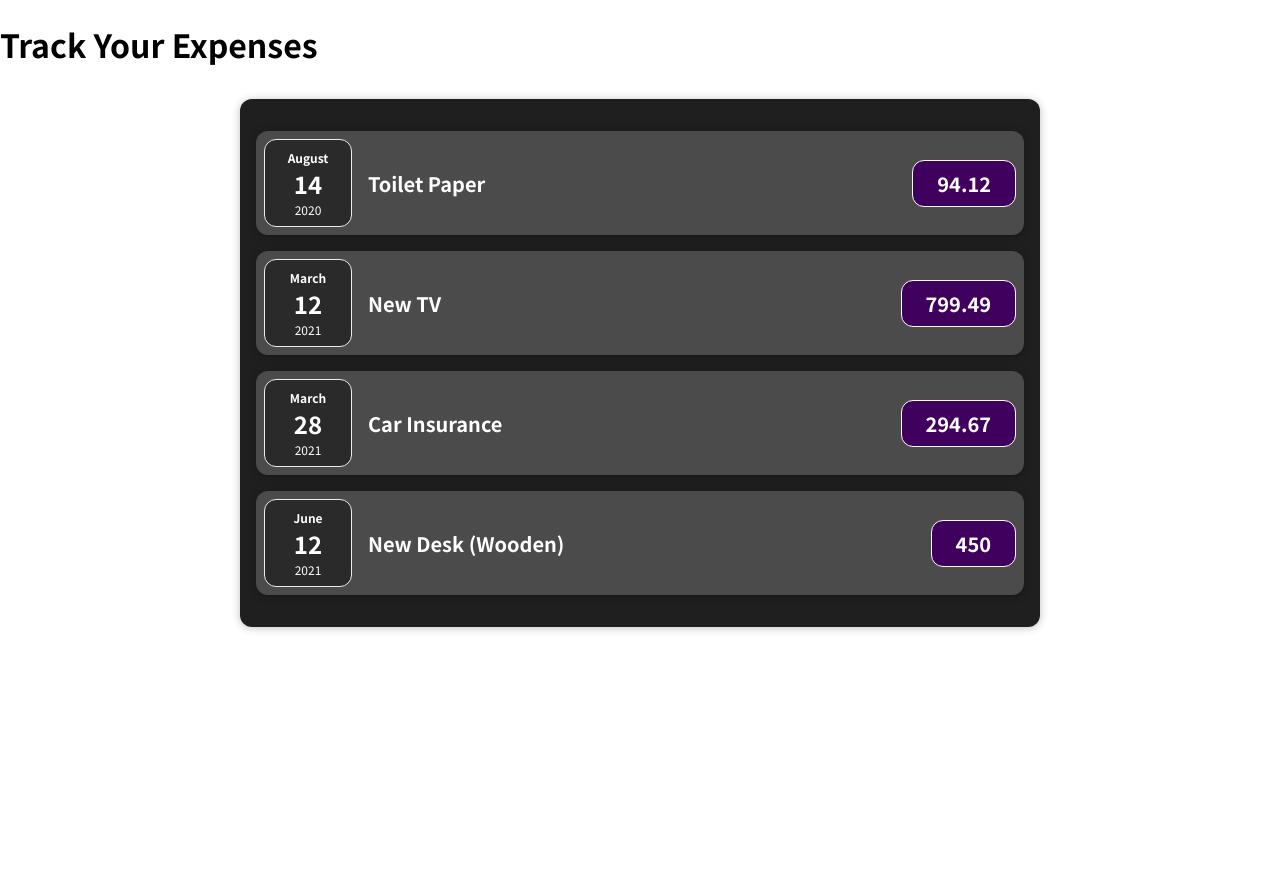
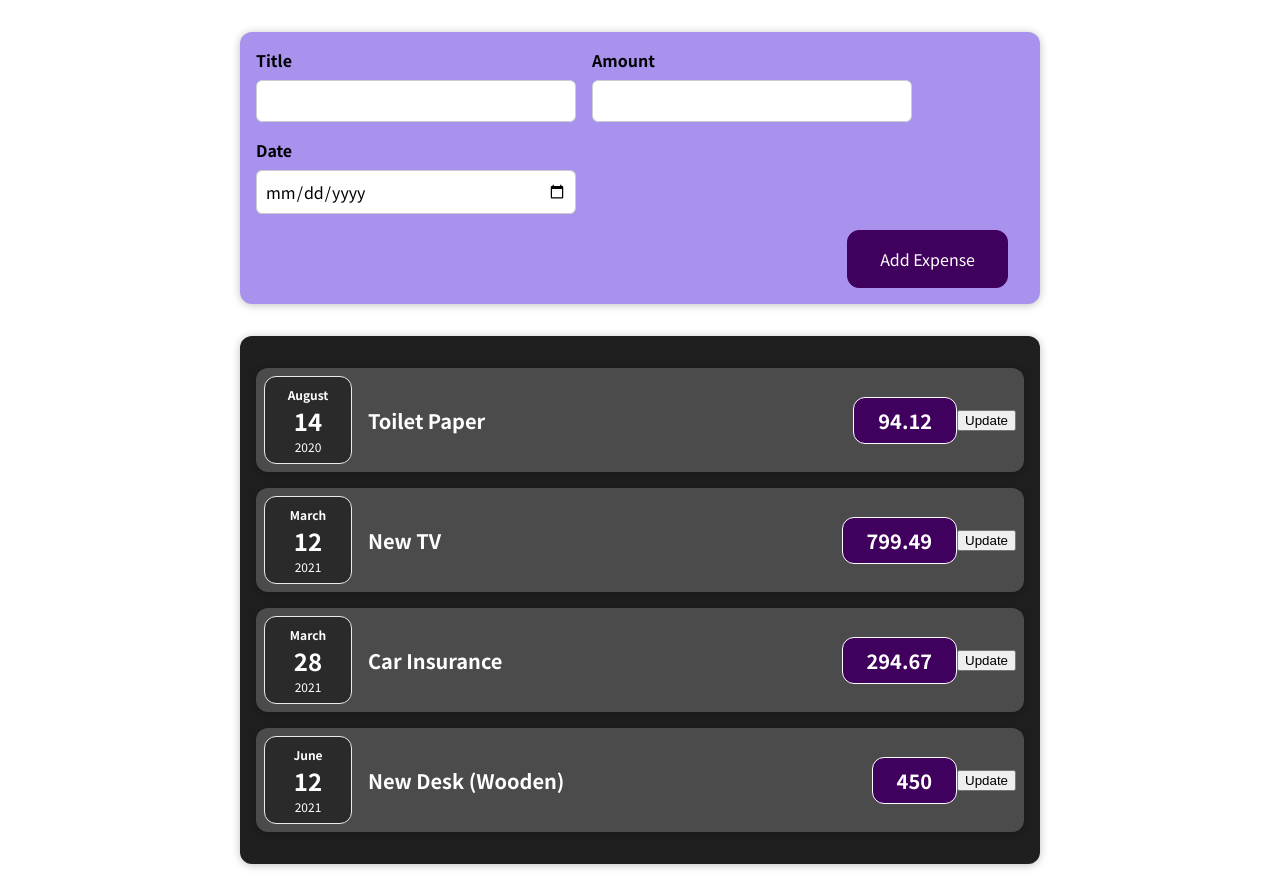
Before and after one commit to merv-e/track-your-expenses, a React (Create React App) app: page / in a window 1280 px wide. Before the commit the page ends 800 px from the top, so only its background shows below. Built offline with nearby package versions, Linux system fonts and the light colour scheme.

Commit message:
Functionality of adding a new expense is built. Also the basic styling is added.

```diff
--- a/src/App.js
+++ b/src/App.js
@@ -1,4 +1,5 @@
 import Expenses from "./components/Expenses/Expenses";
+import NewExpense from "./components/NewExpense/NewExpense";
 
 function App() {
   const expenses = [
@@ -29,7 +30,7 @@ function App() {
 
   return (
     <div>
-      <h1>Track Your Expenses</h1>
+      <NewExpense/>
       <Expenses expenses={expenses} />
     </div>
   );
--- a/src/components/Expenses/ExpenseItem.js
+++ b/src/components/Expenses/ExpenseItem.js
@@ -1,15 +1,29 @@
+import { useState } from "react";
 import Card from "../UI/Card";
 import ExpenseDate from "./ExpenseDate";
 import "./ExpenseItem.css"
 
 const ExpenseItem = props => {
+  const [title, setTitle] = useState(props.title)
+  // let title = props.title;
+
+  const handleDelete = () => {
+    setTitle("Updated!")
+    console.log(title);
+  //  return
+  };
+
   return (
     <Card className="expense-item">
       <ExpenseDate date={props.date} />
       <div className="expense-item__description">
-          <h2>{props.title}</h2>
+          <h2>{title}</h2>
           <div className="expense-item__price">{props.amount}</div>
       </div>
+
+      {/* TODO : change the button as an icon */}
+    <button onClick={handleDelete}>Update</button>
+
     </Card>
   )
 }
--- a/src/components/Expenses/Expenses.js
+++ b/src/components/Expenses/Expenses.js
@@ -3,7 +3,7 @@ import "./Expenses.css"
 import Card from '../UI/Card';
 
 
-const Expenses = (props) => {
+const Expenses = props => {
   return (
     <Card className='expenses'>
       { props.expenses.map( e =>
--- /dev/null
+++ b/src/components/NewExpense/ExpenseForm.css
@@ -0,0 +1,26 @@
+.new-expense__controls {
+  display: flex;
+  flex-wrap: wrap;
+  gap: 1rem;
+  margin-bottom: 1rem;
+  text-align: left;
+}
+
+.new-expense__control label {
+  font-weight: bold;
+  margin-bottom: 0.5rem;
+  display: block;
+}
+
+.new-expense__control input {
+  font: inherit;
+  padding: 0.5rem;
+  border-radius: 6px;
+  border: 1px solid #ccc;
+  width: 20rem;
+  max-width: 100%;
+}
+
+.new-expense__actions {
+  text-align: right;
+}
--- /dev/null
+++ b/src/components/NewExpense/ExpenseForm.js
@@ -0,0 +1,94 @@
+import React, { useState } from "react";
+import "./ExpenseForm.css"
+
+const ExpenseForm = () => {
+
+  // You can use two ways of using useState:
+
+  // one way is using three useState statements for title, amount and date values and update them accordingly. ex : const [title, setTitle] = useState(""); etc...
+
+  // and the other way is, as shown below, using a single state to hold all user inputs and updating the values this way.
+
+  const [inputValue, setInputValue] = useState({
+    titleInput : "",
+    amountInput : "",
+    dateInput : "",
+  });
+
+  const handleTitleChange = (ev) => {
+    setInputValue((prevState) => {
+      return {
+        ...prevState,
+        titleInput: ev.target.value
+      };
+    });
+  };
+
+  const handleAmountChange = (ev) => {
+   setInputValue((prevState) => {
+      return {
+        ...prevState,
+        amountInput: ev.target.value,
+      }
+    });
+  };
+
+  const handleDateChange = (ev) => {
+    setInputValue((prevState) => {
+      return {
+        ...prevState,
+        dateInput: ev.target.value
+      }
+    });
+  };
+
+  const handleSubmit = (ev) => {
+    ev.preventDefault();
+    // setTitle("");
+    // setDate("");
+    // setAmount("");
+  };
+
+  return (
+    <form onSubmit={handleSubmit}>
+      <div className="new-expense__controls">
+        <div className="new-expense__control">
+          <label>Title</label>
+          <input
+            type="text"
+            value={inputValue.titleInput}
+            onChange={handleTitleChange}
+          />
+        </div>
+
+        <div className="new-expense__control">
+          <label>Amount</label>
+          <input
+            type="number"
+            min="0.01"
+            step="0.01"
+            value={inputValue.amountInput}
+            onChange={handleAmountChange}
+          />
+        </div>
+
+        <div className="new-expense__control">
+          <label>Date</label>
+          <input
+            type="date"
+            min="2020-01-01"
+            max="2022-12-31"
+            value={inputValue.dateInput}
+            onChange={handleDateChange}
+          />
+        </div>
+      </div>
+
+        <div className="new-expense__actions">
+          <button type="submit">Add Expense</button>
+        </div>
+    </form>
+  );
+}
+
+export default ExpenseForm
--- /dev/null
+++ b/src/components/NewExpense/NewExpense.css
@@ -0,0 +1,38 @@
+.new-expense {
+    background-color: #a892ee;
+    padding: 1rem;
+    margin: 2rem auto;
+    width: 50rem;
+    max-width: 95%;
+    border-radius: 12px;
+    text-align: center;
+    box-shadow: 0 1px 8px rgba(0, 0, 0, 0.25);
+}
+
+.new-expense button {
+    font: inherit;
+    cursor: pointer;
+    padding: 1rem 2rem;
+    border: 1px solid #40005d;
+    background-color: #40005d;
+    color: white;
+    border-radius: 12px;
+    margin-right: 1rem;
+}
+
+.new-expense button:hover,
+.new-expense button:active {
+    background-color: #510674;
+    border-color: #510674;
+}
+
+.new-expense button.alternative {
+    color: #220131;
+    border-color: transparent;
+    background-color: transparent;
+}
+
+.new-expense button.alternative:hover,
+.new-expense button.alternative:active {
+    background-color: #ddb3f8;
+}
--- /dev/null
+++ b/src/components/NewExpense/NewExpense.js
@@ -0,0 +1,12 @@
+import ExpenseForm from "./ExpenseForm";
+import "./NewExpense.css";
+
+const NewExpense = () => {
+  return (
+    <div className="new-expense">
+      <ExpenseForm />
+    </div>
+  );
+};
+
+export default NewExpense;
```
Lines whose indentation alone changed are shown as unchanged.
